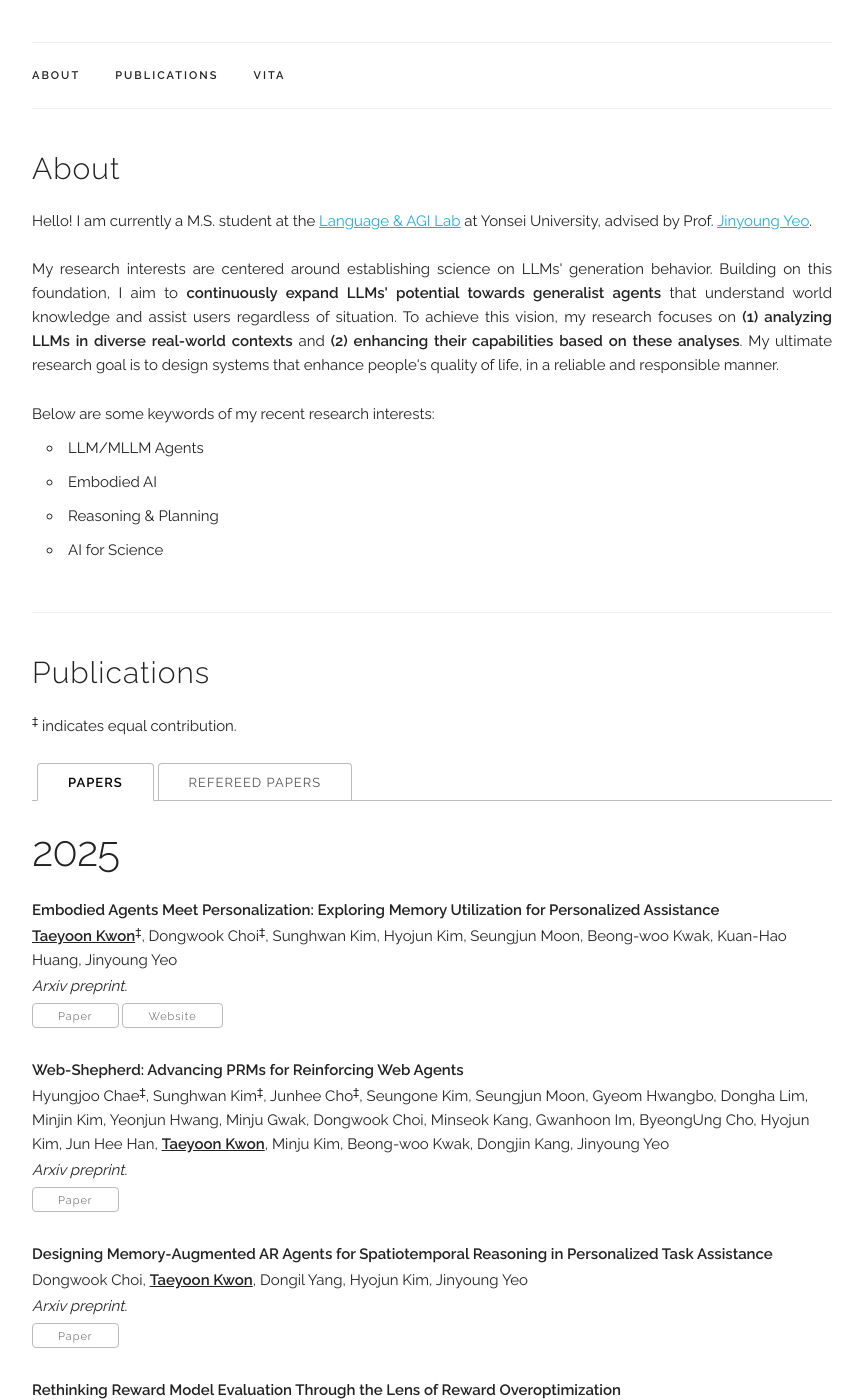
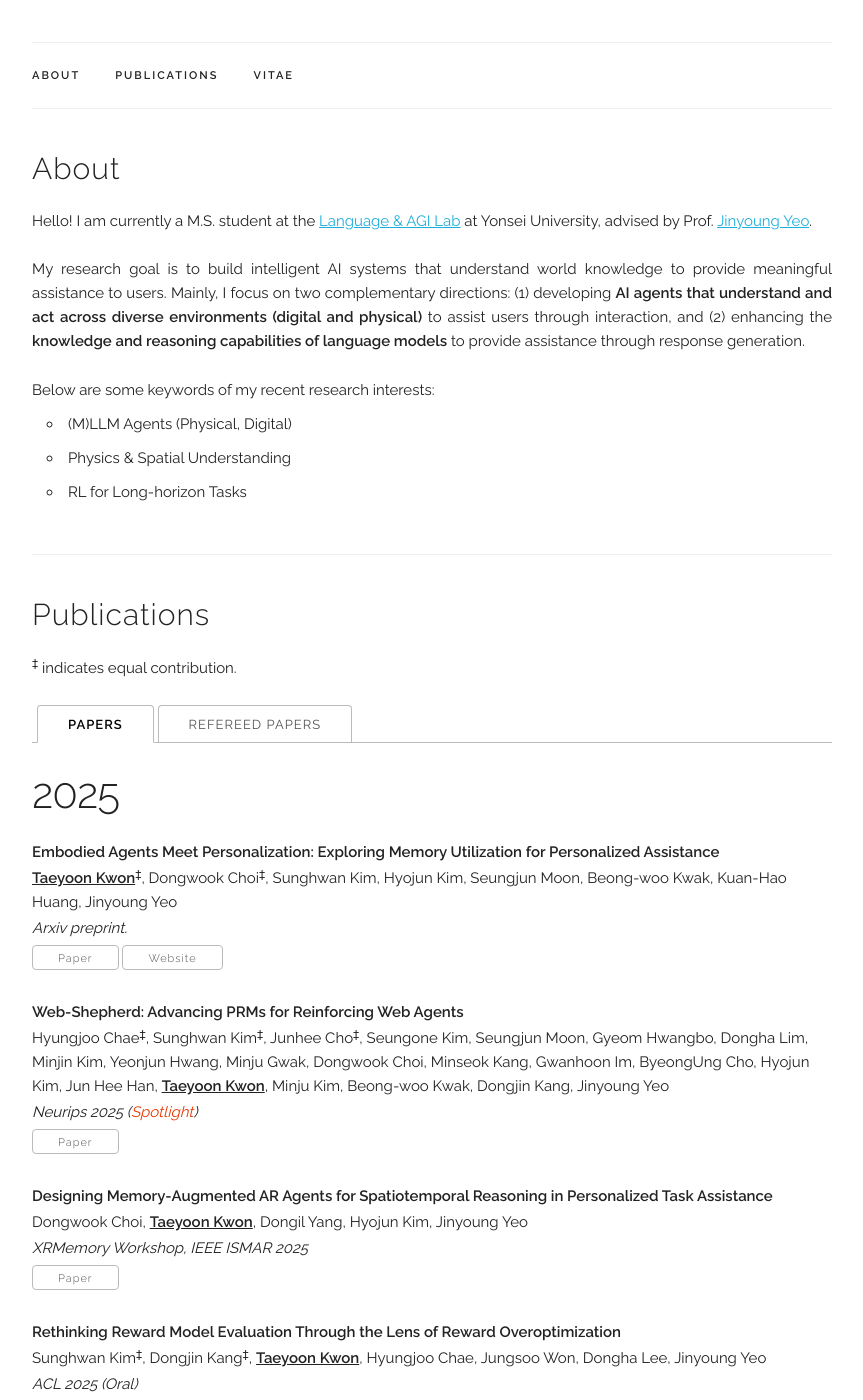
Before and after one commit to Connoriginal/Connoriginal.github.io, a Jekyll site: the page built from index.html, in a window 1280 px wide and 1400 px high, scrolled down 308 px. Shown: the whole window, without its empty margins (208-1071 px from the left). Built offline with Jekyll 4.4.1, drawn with Linux system fonts in a browser that asks for light colours; some web fonts are replaced; some of the changed text lies outside the part shown.

Commit message:
update pubs & CV

```diff
--- a/_data/experience.yaml
+++ b/_data/experience.yaml
@@ -1,6 +1,6 @@
 experiences:
 
-- place: "DLI Lab. @ Yonsei"
+- place: "LangAGI Lab. @ Yonsei"
   time: "Sep.2023 - present"
   title: "M.S. in AI"
   subtitle: "Advisor: Jinyoung Yeo"
--- a/_data/publications.yaml
+++ b/_data/publications.yaml
@@ -9,21 +9,23 @@ papers:
 
   - title: "Web-Shepherd: Advancing PRMs for Reinforcing Web Agents"
     authors: "Hyungjoo Chae<sup>‡</sup>, Sunghwan Kim<sup>‡</sup>, Junhee Cho<sup>‡</sup>, Seungone Kim, Seungjun Moon, Gyeom Hwangbo, Dongha Lim, Minjin Kim, Yeonjun Hwang, Minju Gwak, Dongwook Choi, Minseok Kang, Gwanhoon Im, ByeongUng Cho, Hyojun Kim, Jun Hee Han, <b><u>Taeyoon Kwon</u></b>, Minju Kim, Beong-woo Kwak, Dongjin Kang, Jinyoung Yeo"
-    venue: "Arxiv preprint."
+    venue: "Neurips 2025 (<a style='color:#ea3800'>Spotlight</a>)"
     paper_pdf: "https://arxiv.org/abs/2505.15277"
-    selected: n
+    selected: y
     year: 2025
 
   - title: "Designing Memory-Augmented AR Agents for Spatiotemporal Reasoning in Personalized Task Assistance"
     authors: "Dongwook Choi, <b><u>Taeyoon Kwon</u></b>, Dongil Yang, Hyojun Kim, Jinyoung Yeo"
-    venue: "Arxiv preprint."
+    venue: "XRMemory Workshop, IEEE ISMAR 2025"
     paper_pdf: "https://arxiv.org/abs/2508.08774"
     selected: y
     year: 2025
 
+
+
   - title: "Rethinking Reward Model Evaluation Through the Lens of Reward Overoptimization"
     authors: "Sunghwan Kim<sup>‡</sup>, Dongjin Kang<sup>‡</sup>, <b><u>Taeyoon Kwon</u></b>, Hyungjoo Chae, Jungsoo Won, Dongha Lee, Jinyoung Yeo"
-    venue: "ACL'25 (Oral): The 63rd Annual Meeting of the Association for Computational Linguistics. 2025"
+    venue: "ACL 2025 (Oral)"
     paper_pdf: "https://arxiv.org/abs/2505.12763"
     selected: y
     year: 2025
@@ -31,28 +33,28 @@ papers:
 
   - title: "Towards Lifelong Dialogue Agents via Timeline-based Memory Management"
     authors: "Kai Tzu-iunn Ong<sup>‡</sup>, Namyoung Kim<sup>‡</sup>, Minju Gwak, Hyungjoo Chae,<b><u>Taeyoon Kwon</u></b>, Yohan Jo, Seung-won Hwang, Dongha Lee, Jinyoung Yeo"
-    venue: "NACCL'25: The 2025 Conference of the Nations of the Americas Chapter of the Association for Computational Linguistics. 2025"
+    venue: "NACCL 2025"
     paper_pdf: "https://arxiv.org/abs/2406.10996"
     selected: y
     year: 2025
 
   - title: "Evaluating Robustness of Reward Models for Mathematical Reasoning"
     authors: "Sunghwan Kim<sup>‡</sup>, Dongjin Kang<sup>‡</sup>, <b><u>Taeyoon Kwon</u></b>, Hyungjoo Chae, Jungsoo Won, Dongha Lee, Jinyoung Yeo"
-    venue: "Arxiv preprint."
+    venue: "Arxiv preprint"
     paper_pdf: "https://arxiv.org/abs/2410.01729"
     selected: n
     year: 2024
 
   - title: "Large Language Models Are Self-Taught Reasoners: Enhancing LLM Applications via Tailored Problem-Solving Demonstrations"
     authors: "Kai Tzu-iunn Ong<sup>‡</sup>, <b><u>Taeyoon Kwon</u></b>, Jinyoung Yeo"
-    venue: "Arxiv preprint."
+    venue: "Arxiv preprint"
     paper_pdf: "https://arxiv.org/abs/2408.12315v1"
     selected: n
     year: 2024
 
   - title: "COFFEE-GYM: An Environment for Evaluating and Improving Natural Language Feedback on Erroneous Code"
     authors: "Hyungjoo Chae<sup>‡</sup>, <b><u>Taeyoon Kwon</u></b><sup>‡</sup>, Seungjun Moon<sup>‡</sup>, Yongho Song, Dongjin Kang, Kai Tzu-iunn Ong, Beong-woo Kwak, Seonghyeon Bae, Seung-won Hwang, Jinyoung Yeo"
-    venue: "EMNLP'24: The 2024 Conference on Empirical Methods in Natural Language Processing. 2024"
+    venue: "EMNLP 2024"
     paper_pdf: "http://arxiv.org/abs/2409.19715"
     demo: "https://huggingface.co/spaces/Coffee-Gym/Project-Coffee-Gym"
     selected: y
@@ -60,28 +62,28 @@ papers:
 
   - title: "Language Models as Compilers: Simulating Pseudocode Execution Improves Algorithmic Reasoning in Language Models"
     authors: "Hyungjoo Chae<sup>‡</sup>, Yeonghyeon Kim, Seungone Kim, Kai Tzu-iunn Ong, Beong-woo Kwak, Moohyeon Kim, Seonghwan Kim, <b><u>Taeyoon Kwon</u></b>, Jiwan Chung, Youngjae Yu, Jinyoung Yeo"
-    venue: "EMNLP'24: The 2024 Conference on Empirical Methods in Natural Language Processing. 2024"
+    venue: "EMNLP 2024"
     paper_pdf: "https://arxiv.org/abs/2404.02575"
     selected: y
     year: 2024
 
   - title: "Can Large Language Models be Good Emotional Supporter? Mitigating Preference Bias on Emotional Support Conversation"
     authors: "Dongjin Kang<sup>‡</sup>, Sunghwan Kim<sup>‡</sup>, <b><u>Taeyoon Kwon</u></b>, Seungjun Moon, Hyunsouk Cho, Youngjae Yu, Dongha Lee, Jinyoung Yeo"
-    venue: "<u><a style='color:#ea3800'>Outstanding Paper Award</a></u> ACL'24: The 62nd Annual Meeting of the Association for Computational Linguistics. 2024"
+    venue: "ACL 2024 (<a style='color:#ea3800'>Outstanding Paper Award</a>)"
     paper_pdf: "https://arxiv.org/abs/2402.13211"
     selected: y
     year: 2024
 
   - title: "Large Language Models are Clinical Reasoners: Reasoning-Aware Diagnosis Framework with Prompt-Generated Rationales"
     authors: "<b><u>Taeyoon Kwon</u></b><sup>‡</sup>, Kai Tzu-iunn Ong<sup>‡</sup>, Dongjin Kang, Seungjun Moon, Jeong Ryong Lee, Dosik Hwang, Yongsik Sim, Beomseok Sohn, Dongha Lee, Jinyoung Yeo"
-    venue: "AAAI'24: The 38th Annual AAAI Conference on Artificial Intelligence. 2024."
+    venue: "AAAI 2024"
     paper_pdf: "https://arxiv.org/abs/2312.07399"
     selected: y
     year: 2024
 
   - title: "Coffee: Boost Your Code LLMs by Fixing Bugs with Feedback"
     authors: "Seungjun Moon<sup>‡</sup>, Yongho Song<sup>‡</sup>, Hyungjoo Chae<sup>‡</sup>, <b><u>Taeyoon Kwon</u></b>, Dongjin Kang, Kai Tzu-iunn Ong, Seung-won Hwang, Jinyoung Yeo"
-    venue: "Arxiv preprint."
+    venue: "Arxiv preprint"
     paper_pdf: "https://arxiv.org/abs/2311.07215"
     demo: "https://kyle8581.github.io/COFFEE-DEMO/"
     selected: n
@@ -89,14 +91,14 @@ papers:
 
   - title: "Multi-task Deep Learning for Joint Detection of Necrotizing Viral and Non-infectious Retinitis from Common Blood and Serology Test Data"
     authors: "Kai Tzu-iunn Ong<sup>‡</sup>, <b><u>Taeyoon Kwon</u></b><sup>‡</sup>, Harok Jang, Min Kim, Christopher Seungkyu Lee, Suk Ho Byeon, Sung Soo Kim, Jinyoung Yeo, Eun Young Choi"
-    venue: "IOVS: Investigative Ophthalmology & Visual Science, 2024."
+    venue: "IOVS 2024"
     paper_pdf: "https://iovs.arvojournals.org/article.aspx?articleid=2793342"
     selected: y
     year: 2024
 
   - title: "Dialogue Chain-of-Thought Distillation for Commonsense-aware Conversational Agents"
     authors: "Hyungjoo Chae<sup>‡</sup>, Yongho Song<sup>‡</sup>, Kai Tzu-iunn Ong, <b><u>Taeyoon Kwon</u></b>, Minjin Kim, Youngjae Yu, Dongha Lee, Dongyeop Kang, Jinyoung Yeo"
-    venue: "EMNLP'23: The 2023 Conference on Empirical Methods in Natural Language Processing. 2023."
+    venue: "EMNLP 2023"
     paper_pdf: "https://arxiv.org/abs/2310.09343"
     demo: "https://dialoguecot.web.app/"
     selected: y
--- a/_layouts/default.html
+++ b/_layouts/default.html
@@ -123,7 +123,7 @@
           <li class="navbar-item"><a class="navbar-link" href={{ "/index.html#about" | prepend: site.baseurl }}>About</a></li>
           <li class="navbar-item"><a class="navbar-link" href={{ "/index.html#publications" | prepend: site.baseurl }}>Publications</a></li>
           <!-- <li class="navbar-item"><a class="navbar-link" href={{ "/index.html#projects" | prepend: site.baseurl }}>Projects</a></li> -->
-          <li class="navbar-item"><a class="navbar-link" href={{ "/index.html#resume" | prepend: site.baseurl }}>Vita</a></li>
+          <li class="navbar-item"><a class="navbar-link" href={{ "/index.html#resume" | prepend: site.baseurl }}>Vitae</a></li>
         </ul>
       </div>
     </nav>
--- a/index.html
+++ b/index.html
@@ -14,19 +14,17 @@ title: Home
     To achieve this vision, my recent research interests
     <b>(1) LLMs' behavior (reasoning, conversation, planning)</b> towards AI agents that can interact with the environment(physical, digital)
     <b>(2)</b>  -->
-    My research interests are centered around establishing science on LLMs' generation behavior.
-    Building on this foundation, I aim to <b>continuously expand LLMs' potential towards generalist agents</b> that understand world knowledge and assist users regardless of situation.
-    To achieve this vision, my research focuses on <b>(1) analyzing LLMs in diverse real-world contexts</b> and <b>(2) enhancing their capabilities based on these analyses</b>.
-    My ultimate research goal is to design systems that enhance people's quality of life, in a reliable and responsible manner.
+    My research goal is to build intelligent AI systems that understand world knowledge to provide meaningful assistance to users.
+    Mainly, I focus on two complementary directions: (1) developing <b>AI agents that understand and act across diverse environments (digital and physical)</b> to assist users through interaction,
+    and (2) enhancing the <b>knowledge and reasoning capabilities of language models</b> to provide assistance through response generation.
   </p>
 
   <p>
     Below are some keywords of my recent research interests:
     <ul style="margin-left: 1em; margin-top: -1em; margin-bottom: -1em">
-      <li>LLM/MLLM Agents</li>
-      <li>Embodied AI</li>
-      <li>Reasoning & Planning</li>
-      <li>AI for Science</li>
+      <li>(M)LLM Agents (Physical, Digital)</li>
+      <li>Physics & Spatial Understanding</li>
+      <li>RL for Long-horizon Tasks</li>
     </ul>
   </p>
 
```
Also changed, not shown: 1 other file.
